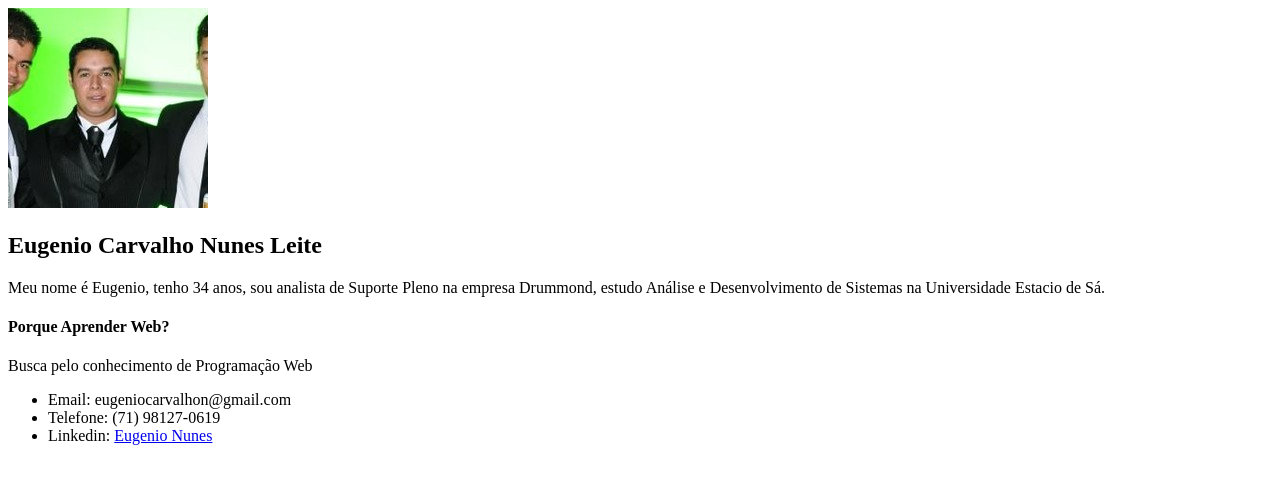
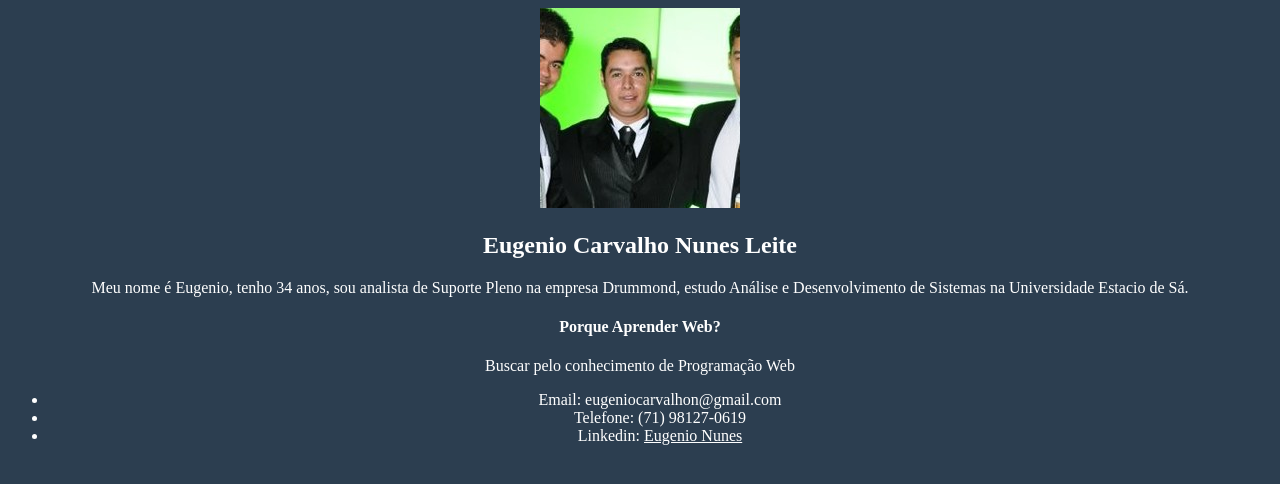
Before and after one commit to blatariae1/me, a plain HTML site: page index.html in a window 1280 px wide. Drawn offline with Linux system fonts and the light colour scheme.

Commit message:
Criando CSS da Página

```diff
--- /dev/null
+++ b/css/style.css
@@ -0,0 +1,21 @@
+/* Criação da Classe Center com Instrução de alinhamento no centro */
+.center
+{
+    text-align: center;
+
+}
+
+.size-img
+{
+    width: 27%;
+}
+
+.bg
+{
+    background-color: #2C3E50;
+}
+
+.txt-color
+{
+    color: white;
+}
--- a/index.html
+++ b/index.html
@@ -6,13 +6,14 @@
         <meta name="viewport" content="width=device-width, initial-scale=1.0">
         <meta http-equiv="X-UA-Compatible" content="ie=edge">
         <title> Eugenio </title>
+        <link rel="stylesheet" href="css/style.css">
     </head>
 
     <!-- No Body colocaremos tudo que o Browser irá renderizar.. ou seja, mostrar para o usuário -->
 
-<body>
+<body class="center bg txt-color">
 
-    <img src="images/eugenio.jpg" alt="">
+    <img class=".size-img" src="images/eugenio.jpg" alt="">
 
     <!-- Tags para títulos: h1, h2, h3, h4, h5, h6 -->
     <h2> Eugenio Carvalho Nunes Leite </h2>
@@ -29,7 +30,7 @@
 
     <p>
 
-        Busca pelo conhecimento de Programação Web
+        Buscar pelo conhecimento de Programação Web
 
     </p>
 
@@ -39,7 +40,9 @@
         <!-- Tag LI sempre que quiser um item para a Lista -->
         <li> Email: eugeniocarvalhon@gmail.com </li>
         <li> Telefone: (71) 98127-0619 </li>
-        <li> Linkedin: <a target="_blank" href="https://www.linkedin.com/in/eugenio-nunes-09a61b132/"> Eugenio Nunes </a> </li>
+
+        <!-- Tag a é para linkar um elemento a um link e o _blank faz abrir outra aba -->
+        <li> Linkedin: <a class = "txt-color" target="_blank" href="https://www.linkedin.com/in/eugenio-nunes-09a61b132/"> Eugenio Nunes </a> </li>
     </ul>
 
 </body>
```
